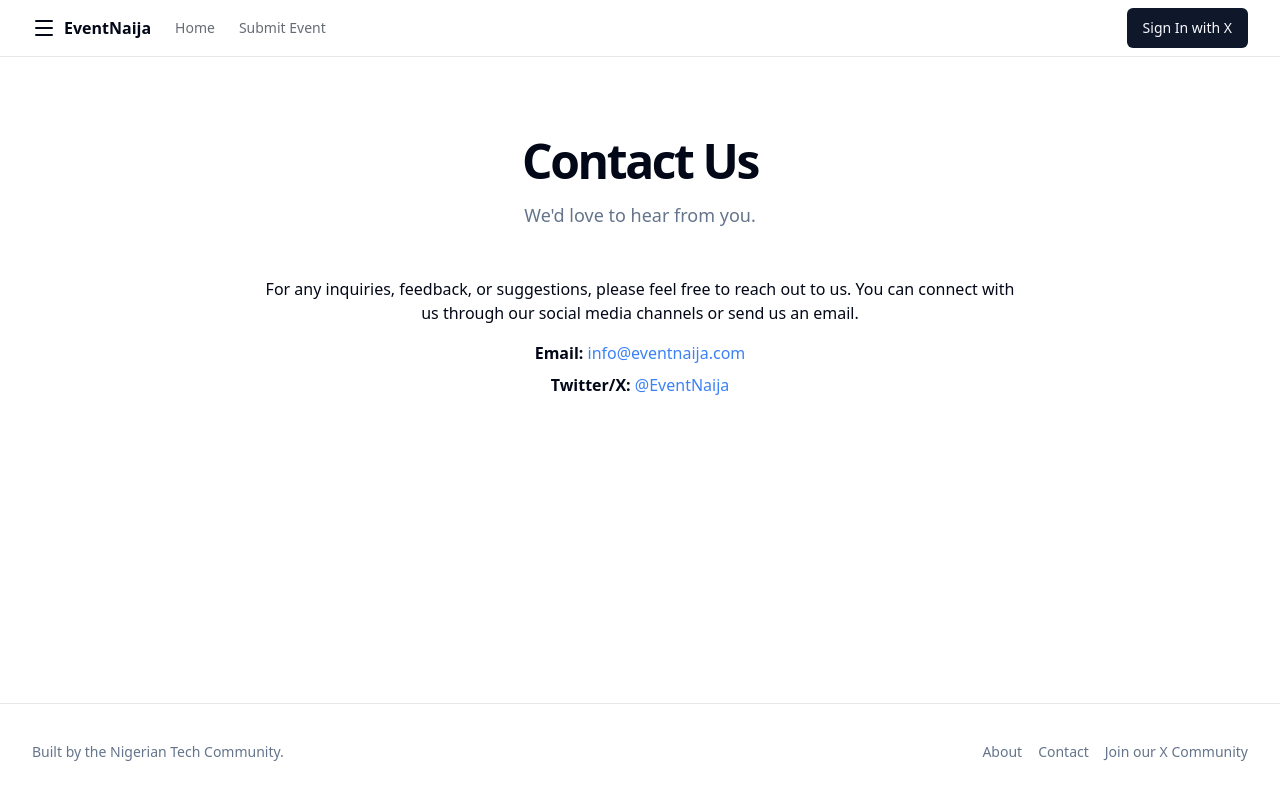
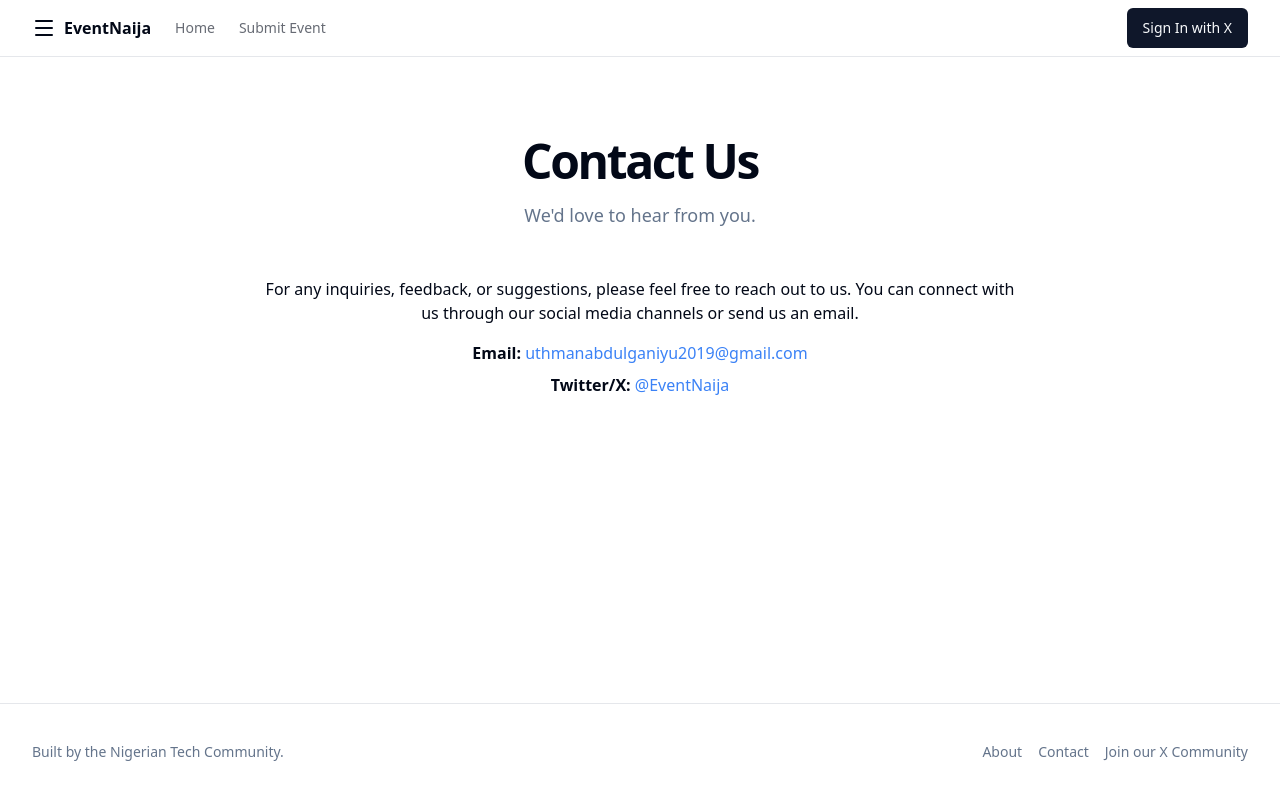
Before and after one commit to Auspicious14/evently-fe, a Next.js app: page /contact in a window 1280 px wide. Built offline with nearby package versions, Linux system fonts and the light colour scheme; no server answers.

Commit message:
Update contact.tsx

```diff
--- a/src/pages/contact.tsx
+++ b/src/pages/contact.tsx
@@ -20,10 +20,10 @@
           </p>
           <div className="text-center">
             <p className="mb-2">
-              <strong>Email:</strong> <a href="mailto:info@eventnaija.com" className="text-blue-500 hover:underline">info@eventnaija.com</a>
+              <strong>Email:</strong> <a href="mailto:uthmanabdulganiyu2019@gmail.com" className="text-blue-500 hover:underline">uthmanabdulganiyu2019@gmail.com</a>
             </p>
             <p>
-              <strong>Twitter/X:</strong> <a href="https://twitter.com/your-community-handle" target="_blank" rel="noreferrer" className="text-blue-500 hover:underline">@EventNaija</a>
+              <strong>Twitter/X:</strong> <a href="https://twitter.com/_auspy_" target="_blank" rel="noreferrer" className="text-blue-500 hover:underline">@EventNaija</a>
             </p>
           </div>
         </section>
```
